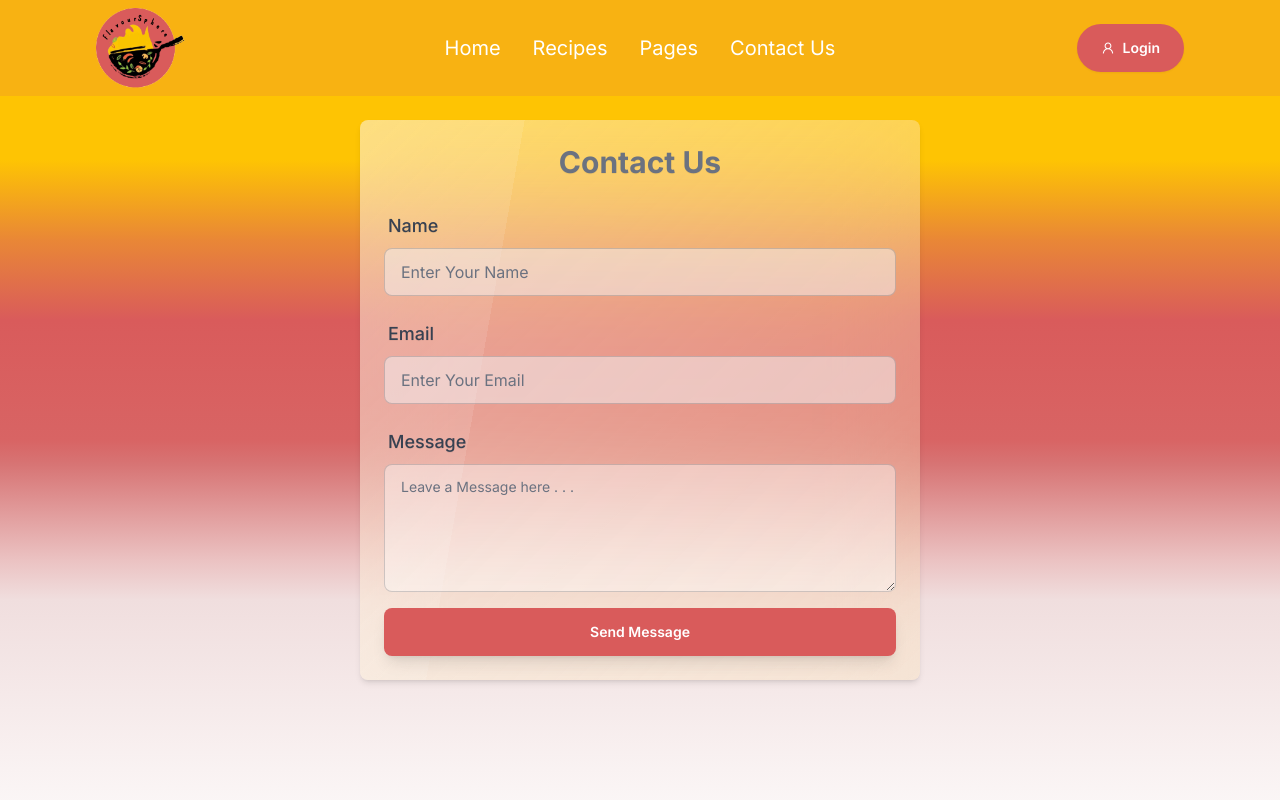
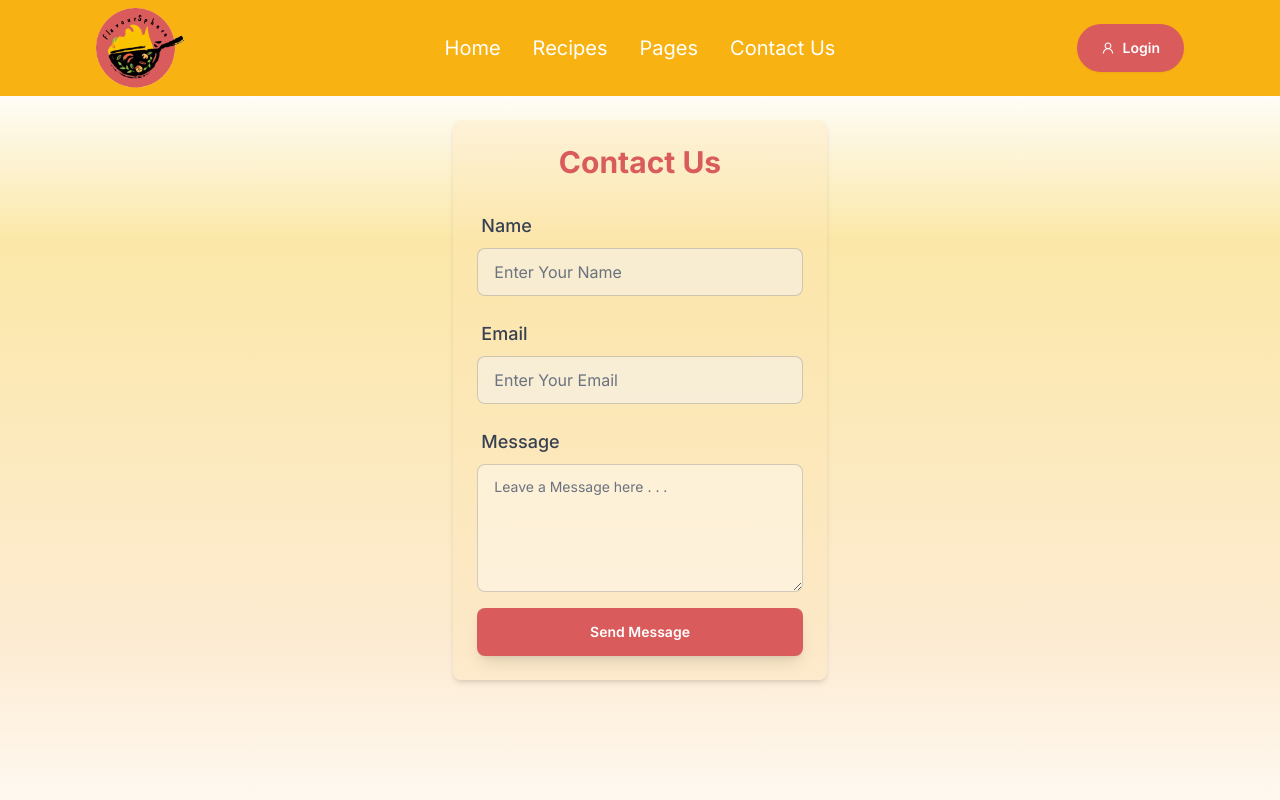
Before and after one commit to Shreya2507/FlavourSphere, a React (Vite) app: page /contactUs in a window 1280 px wide. Shown: the top 800 px of the page. Built offline with nearby package versions, Linux system fonts and the light colour scheme.

Commit message:
ContactUs

```diff
--- a/src/pages/ContactPage.jsx
+++ b/src/pages/ContactPage.jsx
@@ -1,5 +1,4 @@
 import React, { useState } from "react";
-
 
 const ContactUsPage = () => {
   const [formData, setFormData] = useState({
@@ -26,15 +25,15 @@ const ContactUsPage = () => {
   };
 
   return (
-    <div className=" max-w-screen-2xl container mx-auto xl:px-20 px-4 py-10 mt-20 bg-custom-gradient min-h-screen">
-      <div className="bg-opacity-30 bg-yellow glass w-1/2 mx-auto p-6 shadow-md rounded-lg justify-center items-center ">
-        <h1 className="text-3xl font-bold mb-6 text-center text-gray-500">
+    <div className="max-w-screen-2xl container mx-auto xl:px-20 px-4 py-10 mt-20 bg-contact-gradient min-h-screen">
+      <div className="bg-opacity-30 bg-yellow w-full sm:w-3/4 md:w-1/2 lg:w-1/3 mx-auto p-6 shadow-md rounded-lg">
+        <h1 className="text-4xl md:text-3xl font-bold mb-6 text-center text-button">
           Contact Us
         </h1>
         <form onSubmit={handleSubmit} className="flex flex-col space-y-4">
           <div className="form-control">
             <label htmlFor="name" className="label">
-              <span className="label-text text-lg font-medium text-gray-700">
+              <span className="label-text text-base md:text-lg font-medium text-gray-700">
                 Name
               </span>
             </label>
@@ -45,13 +44,13 @@ const ContactUsPage = () => {
               value={formData.name}
               onChange={handleChange}
               placeholder="Enter Your Name"
-              className=" placeholder-gray-500 bg-opacity-50 input input-bordered w-full bg-gray-100"
+              className="placeholder-gray-500 bg-opacity-50 input input-bordered w-full bg-gray-100"
               required
             />
           </div>
           <div className="form-control">
             <label htmlFor="email" className="label">
-              <span className="label-text text-lg font-medium text-gray-700">
+              <span className="label-text text-base md:text-lg font-medium text-gray-700">
                 Email
               </span>
             </label>
@@ -62,13 +61,13 @@ const ContactUsPage = () => {
               value={formData.email}
               placeholder="Enter Your Email"
               onChange={handleChange}
-              className=" placeholder-gray-500 bg-opacity-50 input input-bordered w-full bg-gray-100"
+              className="placeholder-gray-500 bg-opacity-50 input input-bordered w-full bg-gray-100"
               required
             />
           </div>
           <div className="form-control">
             <label htmlFor="message" className="label">
-              <span className="label-text text-lg font-medium text-gray-700">
+              <span className="label-text text-base md:text-lg font-medium text-gray-700">
                 Message
               </span>
             </label>
@@ -84,7 +83,7 @@ const ContactUsPage = () => {
           </div>
           <button
             type="submit"
-            className="btn bg-button hover:bg-[#ba4545] hover:border-none  border-none px-8 py-3 font-semibold text-white border-none shadow-lg   "
+            className="btn bg-button hover:bg-[#ba4545] hover:border-none border-none px-8 py-3 font-semibold text-white shadow-lg"
           >
             Send Message
           </button>
--- a/tailwind.config.js
+++ b/tailwind.config.js
@@ -16,6 +16,8 @@ export default {
           "linear-gradient(to bottom, #FFFFFF 0%,#FFEBEB 5%, #FFEBEB 20%,#FFFFFF 50%)",
         "signup-gradient":
           "linear-gradient(to bottom, #FFFFFF 10%,#FDEBD2 20%, #FBE8A8 70%,  #FE8603 100%)",
+        "contact-gradient":
+          "linear-gradient(to bottom, #FFFFFF  0%,#FBE8A8 20%,  #FDEBD2 70%,  #FFFFFF  100%)",
       },
       colors: {
         prigmayBG: "#FCFCFC",
```
